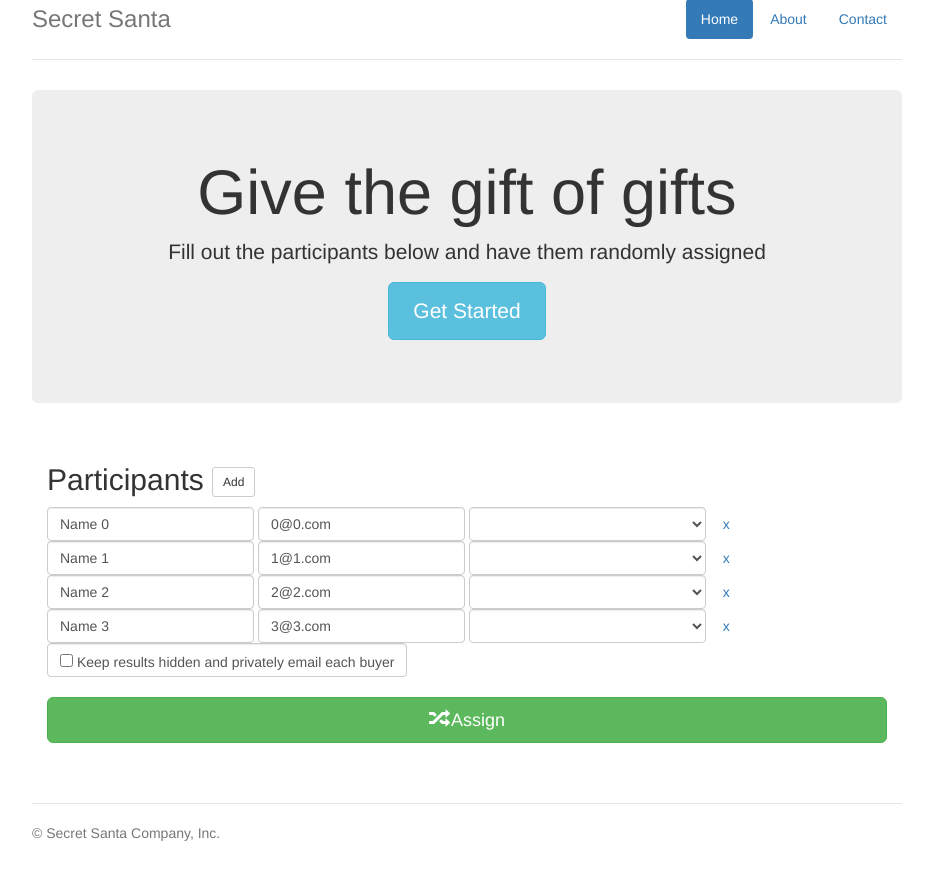
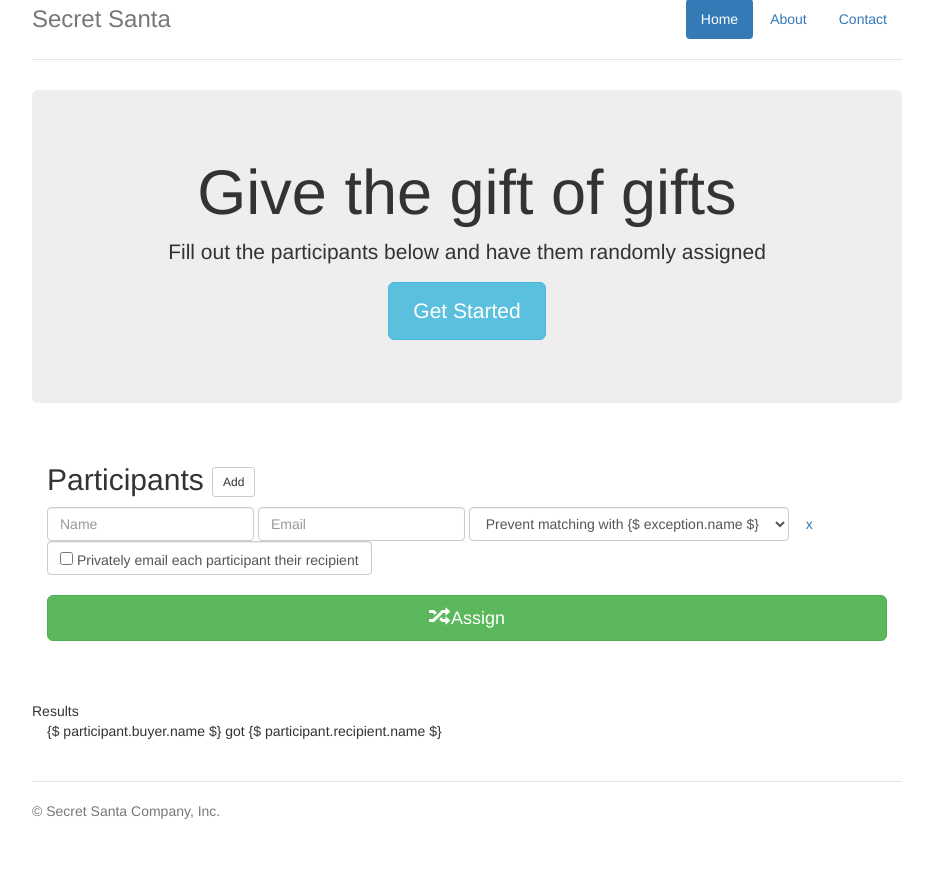
Before and after one commit to flackdl/secret-santa, a Flask app: page / in a window 1280 px wide. Shown: the part 21-894 px from the top of the page, without its empty margins (173-1106 px from the left). After the commit the page ends 840 px from the top, so only its background shows below. Run offline with Flask 2, Linux system fonts and the light colour scheme; some libraries are stand-ins or nearby versions.

Commit message:
matching

```diff
--- a/static/app.js
+++ b/static/app.js
@@ -8,19 +8,22 @@
     this.recipient = recipient;
 }
 
-// start off with a list of blank participants
-var participants = [];
-_.forEach(_.range(0, 4), function(v, i) {
-    participants.push(new Person('Name ' + i, i+'@'+i+'.com'));
-});
+var init_participants = function() {
+  // start off with a list of blank participants
+  var participants = [];
+  _.forEach(_.range(0, 4), function(v, i) {
+      participants.push(new Person('Name ' + i, i+'@'+i+'.com'));
+  });
+}
 
-var assign = function() {
+var assign = function(participants) {
   var assigned = [];
 
   _.forEach(participants.slice(), function(participant, index) {
 
     var matched = false;
 
+    i=0;
     while(!matched) {
 
       // max attempts
@@ -30,10 +33,20 @@
 
       // remove self, assigned and exceptions
       available_recipients = _.filter(participants, function(p) {
-        return (p.email != participant.email) && !_.find(assigned, function(a) {return a.recipient.email == p.email});
+        // self
+        if (p.email == participant.email) {
+          return false;
+        }
+        // assigned
+        if (_.find(assigned, function(a) {return a.recipient.email == p.email})) {
+          return false;
+        }
+        // exception
+        if (participant.exception && participant.exception.email == p.email) {
+          return false;
+        }
+        return true;
       });
-
-      //console.log(_.map(available_recipients, function(a) {return a.email}));
 
       if (!available_recipients.length) {
         throw 'Failed matching';
@@ -45,36 +58,41 @@
     }
   }),
   console.log(assigned);
-  console.log(_.map(assigned, function(a) {return {from: a.buyer.email, to: a.recipient.email}}));
   return assigned;
 };
 
 var app = new Vue({
-  el: '#participants',
+  el: '#secret-santa',
   delimiters: ['{$', '$}'],
   data: {
-    participants: participants,
+    participants: init_participants(),
+    assigned: [],
+    error = null;
   },
   methods: {
     addParticipant: function() {
-      console.log('f');
-      participants.push(new Person());
+      this.participants.push(new Person());
     },
     removeParticipant: function(i) {
       participants.splice(i, 1);
     },
     assign: function() {
-        var assigned = []
-        while(!assigned.length) {
+        var i = 0;
+        this.assigned = [];
+        // have a reasonable attempt limit
+        while(!this.assigned.length && i++ < this.participants.length * 10) {
             try {
-                assigned = assign();
+                this.assigned = assign();
             } catch (e) {
                 console.log(e);
             }
         }
+        if (!this.assigned.length) {
+          this.error = 'Failed assigning.  Too many match exceptions?';
+        }
     },
     exceptions: function (participant) {
-      var exceptions = _.filter(participants, function(p) {return p.email != participant.email});
+      var exceptions = _.filter(this.participants, function(p) {return p.email != participant.email});
       exceptions.unshift();
       return exceptions;
     },
--- a/templates/index.html
+++ b/templates/index.html
@@ -29,7 +29,7 @@
 
   <body>
 
-    <div class="container">
+    <div class="container" id="secret-santa">
       <div class="header clearfix">
         <nav>
           <ul class="nav nav-pills pull-right">
@@ -49,7 +49,7 @@
 
       <div class="row marketing">
         <div class="col-lg-12">
-          <form class="form-inline" id="participants">
+          <form class="form-inline">
             <h2>Participants <a v-on:click="addParticipant()" class="btn btn-default btn-sm">Add</a></h2>
             <div v-for="(participant, index) in participants">
               <div class="form-group">
@@ -71,8 +71,8 @@
               <div class="form-control">
                 <div class="checkbox">
                   <label>
-                    <input type="checkbox" value="">
-                    Keep results hidden and privately email each buyer
+                    <input type="checkbox" name="secret">
+                    Privately email each participant their recipient
                   </label>
                 </div>
               </div>
@@ -83,6 +83,15 @@
               </button>
             </div>
           </form>
+        </div>
+      </div>
+
+      <div class="row marketing">
+        Results
+        <div class="col-lg-12">
+         <div v-for="participant in assigned">
+           {$ participant.buyer.name $} got {$ participant.recipient.name $}
+         </div>
         </div>
       </div>
 
```
